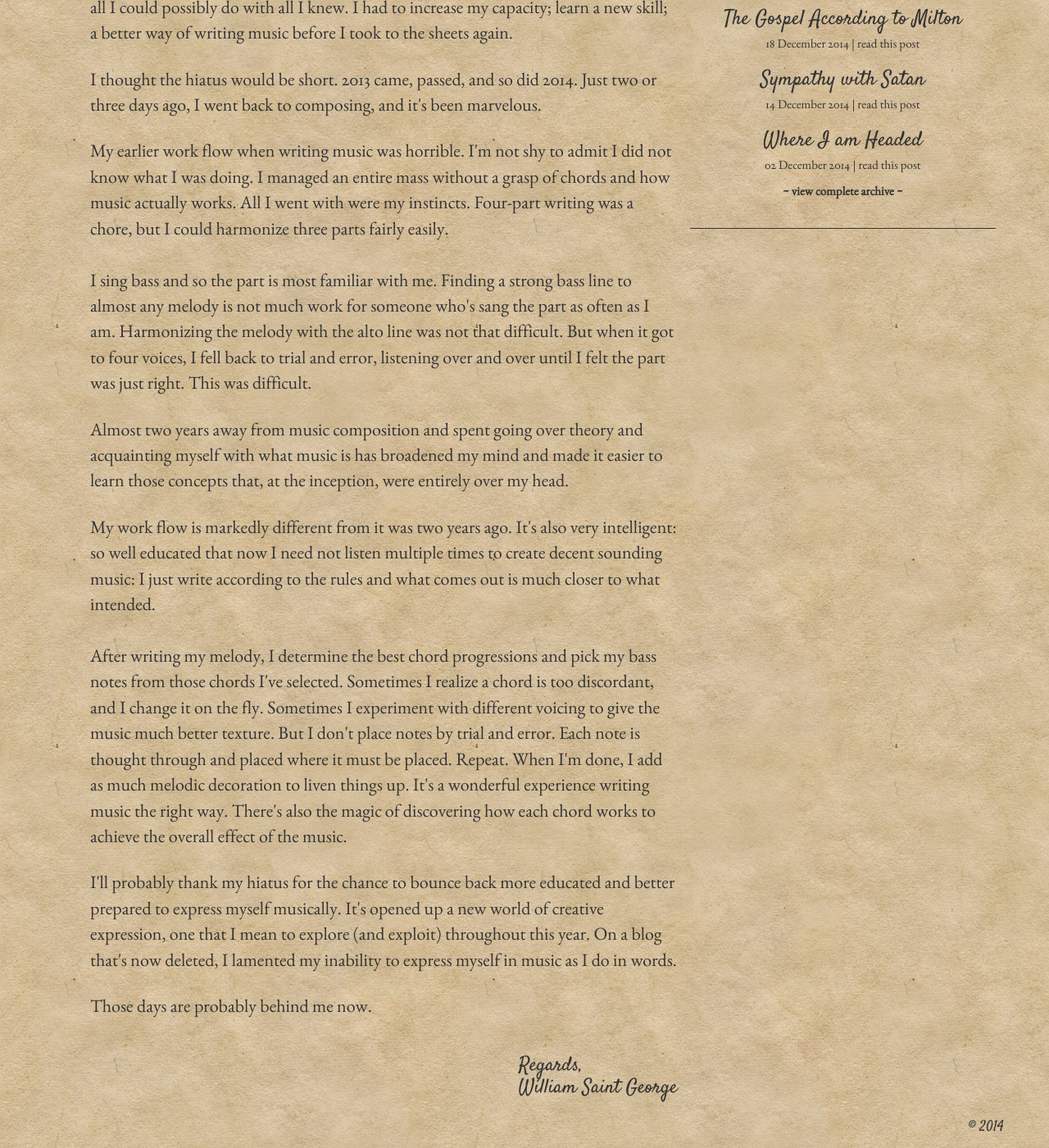
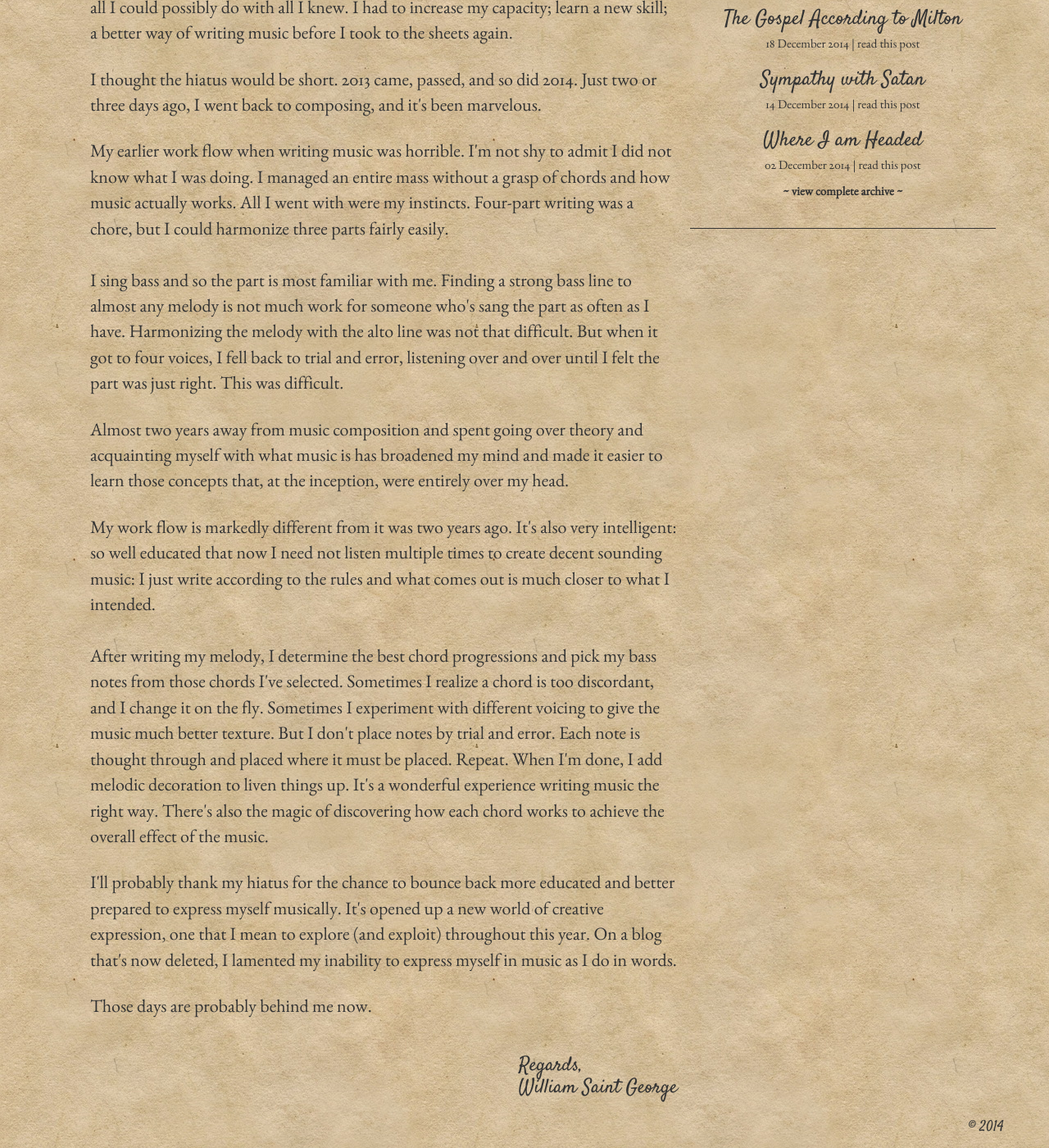
Before and after one commit to jessejohnson/wsgeorge, a Jekyll site: the page built from _posts/2015-01-05-recess.html, in a window 1280 px wide and 1400 px high, scrolled down 364 px. Shown: the whole window at 82% size. Built offline with Jekyll 4.4.1, drawn with Linux system fonts in a browser that asks for light colours; nearby versions of some CDN libraries; comment, search, counter and statistics services are not loaded.

Commit message:
fix typos

```diff
--- a/_posts/2015-01-05-recess.html
+++ b/_posts/2015-01-05-recess.html
@@ -22,7 +22,7 @@ tags: blog
 <p class="content-text">
 	My earlier work flow when writing music was horrible. I'm not shy to admit I did not know what I was doing. I managed an entire mass without a grasp of chords and how music actually works. All I went with were my instincts. Four-part writing was a chore, but I could harmonize three parts fairly easily. <br><br>
 
-	I sing bass and so the part is most familiar with me. Finding a strong bass line to almost any melody is not much work for someone who's sang the part as often as I am. Harmonizing the melody with the alto line was not that difficult. But when it got to four voices, I fell back to trial and error, listening over and over until I felt the part was just right. This was difficult.
+	I sing bass and so the part is most familiar with me. Finding a strong bass line to almost any melody is not much work for someone who's sang the part as often as I have. Harmonizing the melody with the alto line was not that difficult. But when it got to four voices, I fell back to trial and error, listening over and over until I felt the part was just right. This was difficult.
 </p>
 
 <p class="content-text">
@@ -30,11 +30,11 @@ tags: blog
 </p>
 
 <p class="content-text">
-	My work flow is markedly different from it was two years ago. It's also very intelligent: so well educated that now I need not listen multiple times to create decent sounding music: I just write according to the rules and what comes out is much closer to what intended. <br><br>
+	My work flow is markedly different from it was two years ago. It's also very intelligent: so well educated that now I need not listen multiple times to create decent sounding music: I just write according to the rules and what comes out is much closer to what I intended. <br><br>
 
 	After writing my melody, I determine the best chord progressions and pick my bass notes from those chords I've selected. Sometimes I realize a chord is too discordant, and I change it on the fly. Sometimes I experiment with different voicing to give the music much better texture. But I don't place notes by trial and error. Each note is thought through and placed where it must be placed. Repeat.
 
-	When I'm done, I add as much melodic decoration to liven things up. It's a wonderful experience writing music the right way. There's also the magic of discovering how each chord works to achieve the overall effect of the music.
+	When I'm done, I add melodic decoration to liven things up. It's a wonderful experience writing music the right way. There's also the magic of discovering how each chord works to achieve the overall effect of the music.
 </p>
 
 <p class="content-text">
```
